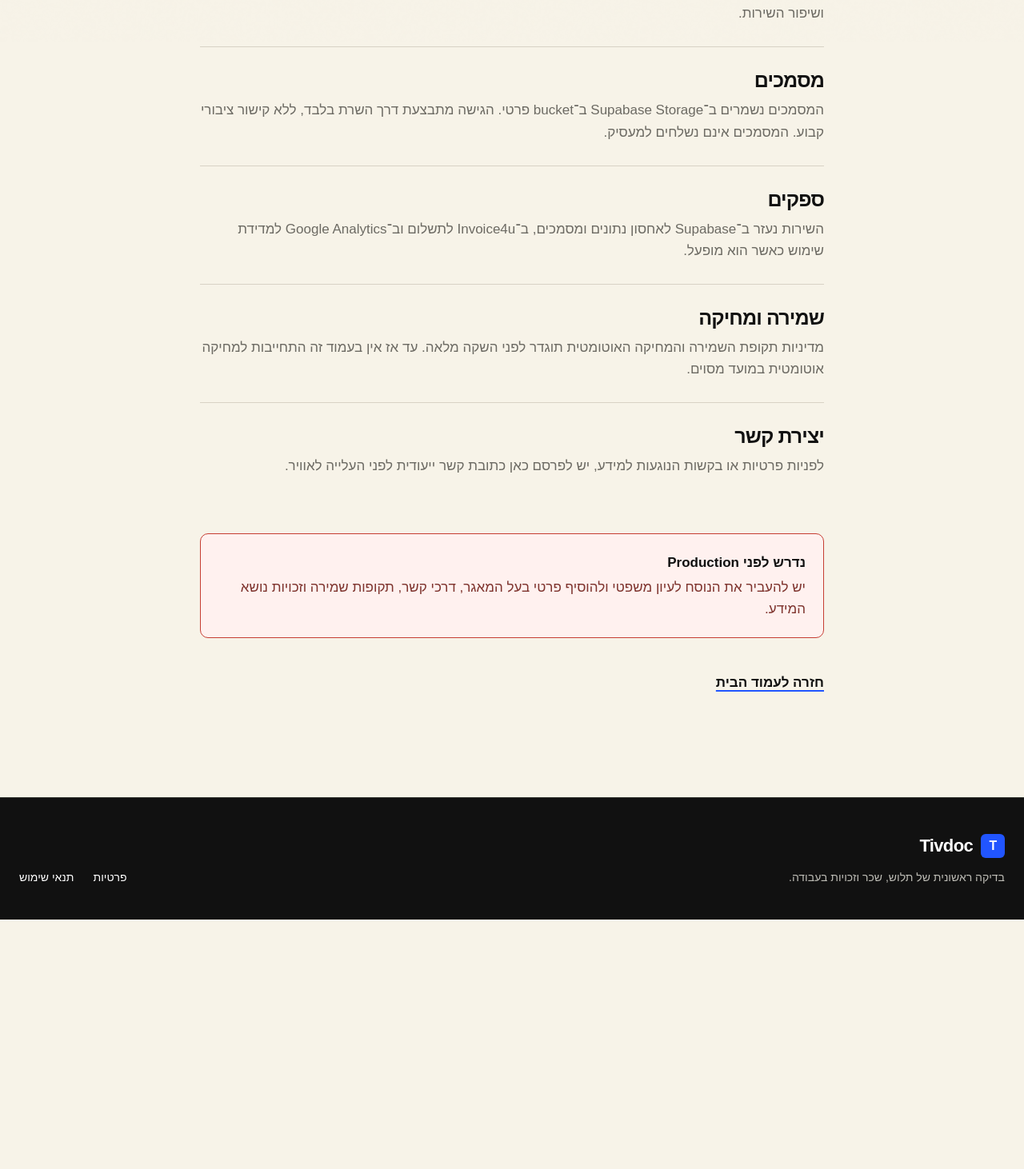
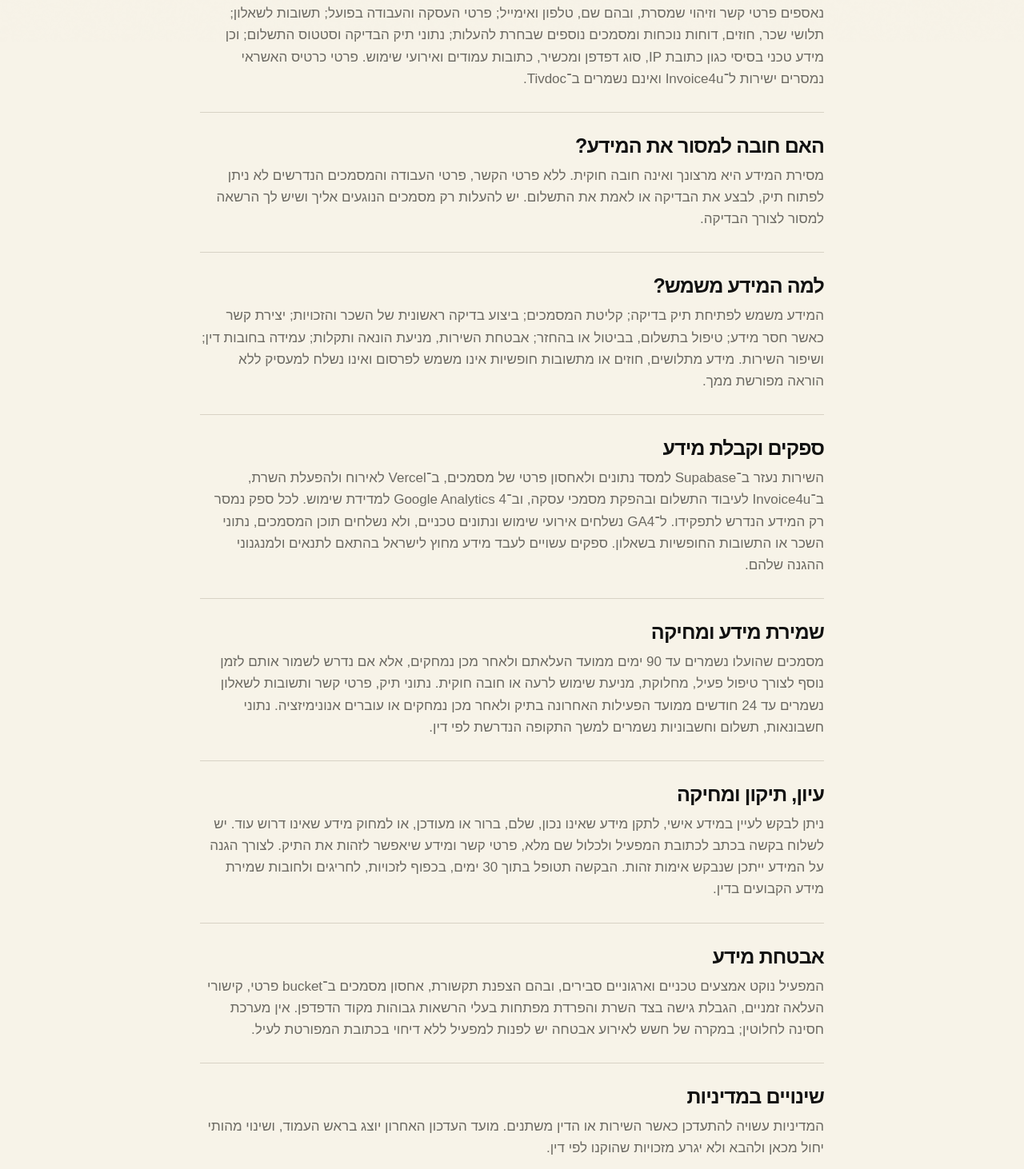
Before and after one commit to tivdoc/salary, a Next.js app: page /privacy in a window 1280 px wide. Shown: the part 748-2210 px from the top of the page at 80% size. Before the commit the page ends 1898 px from the top, so only its background shows below. Built offline with nearby package versions, Linux system fonts and the light colour scheme; no server answers; a web font is replaced by a local one.

Commit message:
Finalize legal pages and align payment price

```diff
--- a/src/app/page.tsx
+++ b/src/app/page.tsx
@@ -93,7 +93,7 @@
               <p>את התלוש הבא כבר תסתכל עליו אחרת.</p>
               <h2 id="final-title">תבדוק לפני התלוש הבא.</h2>
               <TrackedLink className="button button--primary button--large" href="/check" eventName="start_check">
-                התחל בדיקה — 9.90 ₪
+                התחל בדיקה — 9.99 ₪
               </TrackedLink>
               <span>תלוש אחד מספיק כדי להתחיל.</span>
             </div>
--- a/src/app/privacy/page.tsx
+++ b/src/app/privacy/page.tsx
@@ -11,16 +11,107 @@
       <SiteHeader />
       <main id="main-content" className="legal-page">
         <div className="legal-shell">
-          <p className="mono legal-page__label">מדיניות פרטיות</p>
+          <p className="mono legal-page__label">מדיניות פרטיות · עודכן ביום 22.8.2026</p>
           <h1>הפרטים והמסמכים שלך משמשים לבדיקה.</h1>
-          <p className="legal-page__lead">עמוד זה הוא מבנה ראשוני למדיניות הפרטיות של Tivdoc לקראת השלמת נוסח משפטי מלא.</p>
-          <section><h2>איזה מידע נאסף?</h2><p>פרטי קשר, מידע על ההעסקה והעבודה בפועל, תלושי שכר ומסמכים שתבחר להעלות, וכן מידע טכני בסיסי הנדרש להפעלת השירות ולמדידת השימוש בו.</p></section>
-          <section><h2>למה המידע משמש?</h2><p>לפתיחת תיק בדיקה, בחינת המסמכים והפרטים שסופקו, יצירת קשר במקרה שנדרש מידע נוסף, טיפול בתשלום ושיפור השירות.</p></section>
-          <section><h2>מסמכים</h2><p>המסמכים נשמרים ב־Supabase Storage ב־bucket פרטי. הגישה מתבצעת דרך השרת בלבד, ללא קישור ציבורי קבוע. המסמכים אינם נשלחים למעסיק.</p></section>
-          <section><h2>ספקים</h2><p>השירות נעזר ב־Supabase לאחסון נתונים ומסמכים, ב־Invoice4u לתשלום וב־Google Analytics למדידת שימוש כאשר הוא מופעל.</p></section>
-          <section><h2>שמירה ומחיקה</h2><p>מדיניות תקופת השמירה והמחיקה האוטומטית תוגדר לפני השקה מלאה. עד אז אין בעמוד זה התחייבות למחיקה אוטומטית במועד מסוים.</p></section>
-          <section><h2>יצירת קשר</h2><p>לפניות פרטיות או בקשות הנוגעות למידע, יש לפרסם כאן כתובת קשר ייעודית לפני העלייה לאוויר.</p></section>
-          <div className="legal-notice"><b>נדרש לפני Production</b><p>יש להעביר את הנוסח לעיון משפטי ולהוסיף פרטי בעל המאגר, דרכי קשר, תקופות שמירה וזכויות נושא המידע.</p></div>
+          <p className="legal-page__lead">
+            מדיניות זו מסבירה איזה מידע נאסף בשירות Tivdoc, למה הוא נדרש, עם מי הוא
+            משותף, לכמה זמן הוא נשמר ואיך אפשר לבקש לעיין בו, לתקן אותו או למחוק אותו.
+          </p>
+
+          <section>
+            <h2>מי מפעיל את השירות?</h2>
+            <p>
+              Tivdoc מופעל על ידי תקראלוקס, ח״פ 317067916, מרחוב אורן 4, נשר
+              (להלן: „המפעיל”). המפעיל הוא בעל השליטה במידע שנמסר במסגרת השירות.
+              לפניות פרטיות, עיון, תיקון או מחיקה ניתן לפנות בכתב לכתובת זו ולציין על
+              המעטפה „Tivdoc — פרטיות”.
+            </p>
+          </section>
+
+          <section>
+            <h2>איזה מידע נאסף?</h2>
+            <p>
+              נאספים פרטי קשר וזיהוי שמסרת, ובהם שם, טלפון ואימייל; פרטי העסקה
+              והעבודה בפועל; תשובות לשאלון; תלושי שכר, חוזים, דוחות נוכחות ומסמכים
+              נוספים שבחרת להעלות; נתוני תיק הבדיקה וסטטוס התשלום; וכן מידע טכני
+              בסיסי כגון כתובת IP, סוג דפדפן ומכשיר, כתובות עמודים ואירועי שימוש.
+              פרטי כרטיס האשראי נמסרים ישירות ל־Invoice4u ואינם נשמרים ב־Tivdoc.
+            </p>
+          </section>
+
+          <section>
+            <h2>האם חובה למסור את המידע?</h2>
+            <p>
+              מסירת המידע היא מרצונך ואינה חובה חוקית. ללא פרטי הקשר, פרטי העבודה
+              והמסמכים הנדרשים לא ניתן לפתוח תיק, לבצע את הבדיקה או לאמת את התשלום.
+              יש להעלות רק מסמכים הנוגעים אליך ושיש לך הרשאה למסור לצורך הבדיקה.
+            </p>
+          </section>
+
+          <section>
+            <h2>למה המידע משמש?</h2>
+            <p>
+              המידע משמש לפתיחת תיק בדיקה; קליטת המסמכים; ביצוע בדיקה ראשונית של
+              השכר והזכויות; יצירת קשר כאשר חסר מידע; טיפול בתשלום, בביטול או בהחזר;
+              אבטחת השירות, מניעת הונאה ותקלות; עמידה בחובות דין; ושיפור השירות.
+              מידע מתלושים, חוזים או מתשובות חופשיות אינו משמש לפרסום ואינו נשלח
+              למעסיק ללא הוראה מפורשת ממך.
+            </p>
+          </section>
+
+          <section>
+            <h2>ספקים וקבלת מידע</h2>
+            <p>
+              השירות נעזר ב־Supabase למסד נתונים ולאחסון פרטי של מסמכים, ב־Vercel
+              לאירוח ולהפעלת השרת, ב־Invoice4u לעיבוד התשלום ובהפקת מסמכי עסקה,
+              וב־Google Analytics 4 למדידת שימוש. לכל ספק נמסר רק המידע הנדרש לתפקידו.
+              ל־GA4 נשלחים אירועי שימוש ונתונים טכניים, ולא נשלחים תוכן המסמכים,
+              נתוני השכר או התשובות החופשיות בשאלון. ספקים עשויים לעבד מידע מחוץ
+              לישראל בהתאם לתנאים ולמנגנוני ההגנה שלהם.
+            </p>
+          </section>
+
+          <section>
+            <h2>שמירת מידע ומחיקה</h2>
+            <p>
+              מסמכים שהועלו נשמרים עד 90 ימים ממועד העלאתם ולאחר מכן נמחקים, אלא אם
+              נדרש לשמור אותם לזמן נוסף לצורך טיפול פעיל, מחלוקת, מניעת שימוש לרעה או
+              חובה חוקית. נתוני תיק, פרטי קשר ותשובות לשאלון נשמרים עד 24 חודשים
+              ממועד הפעילות האחרונה בתיק ולאחר מכן נמחקים או עוברים אנונימיזציה.
+              נתוני חשבונאות, תשלום וחשבוניות נשמרים למשך התקופה הנדרשת לפי דין.
+            </p>
+          </section>
+
+          <section>
+            <h2>עיון, תיקון ומחיקה</h2>
+            <p>
+              ניתן לבקש לעיין במידע אישי, לתקן מידע שאינו נכון, שלם, ברור או מעודכן,
+              או למחוק מידע שאינו דרוש עוד. יש לשלוח בקשה בכתב לכתובת המפעיל ולכלול
+              שם מלא, פרטי קשר ומידע שיאפשר לזהות את התיק. לצורך הגנה על המידע ייתכן
+              שנבקש אימות זהות. הבקשה תטופל בתוך 30 ימים, בכפוף לזכויות, לחריגים
+              ולחובות שמירת מידע הקבועים בדין.
+            </p>
+          </section>
+
+          <section>
+            <h2>אבטחת מידע</h2>
+            <p>
+              המפעיל נוקט אמצעים טכניים וארגוניים סבירים, ובהם הצפנת תקשורת, אחסון
+              מסמכים ב־bucket פרטי, קישורי העלאה זמניים, הגבלת גישה בצד השרת והפרדת
+              מפתחות בעלי הרשאות גבוהות מקוד הדפדפן. אין מערכת חסינה לחלוטין; במקרה
+              של חשש לאירוע אבטחה יש לפנות למפעיל ללא דיחוי בכתובת המפורטת לעיל.
+            </p>
+          </section>
+
+          <section>
+            <h2>שינויים במדיניות</h2>
+            <p>
+              המדיניות עשויה להתעדכן כאשר השירות או הדין משתנים. מועד העדכון האחרון
+              יוצג בראש העמוד, ושינוי מהותי יחול מכאן ולהבא ולא יגרע מזכויות שהוקנו
+              לפי דין.
+            </p>
+          </section>
+
           <Link className="text-link" href="/">חזרה לעמוד הבית</Link>
         </div>
       </main>
--- a/src/components/check/check-header.tsx
+++ b/src/components/check/check-header.tsx
@@ -21,7 +21,7 @@
           <span className="wordmark__mark" aria-hidden="true">T</span>
           Tivdoc
         </Link>
-        <span className="check-header__price mono">9.90 ₪</span>
+        <span className="check-header__price mono">9.99 ₪</span>
       </div>
       <div className="check-shell check-progress" aria-label={`שלב ${current + 1} מתוך ${steps.length}`}>
         {steps.map((step, index) => (
--- a/src/components/check/payment-handoff.tsx
+++ b/src/components/check/payment-handoff.tsx
@@ -15,7 +15,7 @@
       const response = await fetch("/api/payments/start", { method: "POST" });
       const result = await response.json();
       if (!response.ok) throw new Error(result.error || "פתיחת התשלום נכשלה");
-      trackEvent("payment_started", { value: 9.9, currency: "ILS" });
+      trackEvent("payment_started", { value: 9.99, currency: "ILS" });
       window.location.assign(result.url);
     } catch (caught) {
       setError(caught instanceof Error ? caught.message : "לא הצלחנו לפתוח את עמוד התשלום");
@@ -27,13 +27,13 @@
     <div className="payment-card">
       <div className="check-page-heading"><span className="mono">תשלום</span><h1>הבדיקה מוכנה להתחיל.</h1><p>עוד רגע עוברים לעמוד התשלום המאובטח של Invoice4u.</p></div>
       <div className="payment-summary">
-        <div><span>בדיקה ראשונית של תלוש ושכר</span><b className="mono">9.90 ₪</b></div>
+        <div><span>בדיקה ראשונית של תלוש ושכר</span><b className="mono">9.99 ₪</b></div>
         <ul>
           <li><CheckCircle weight="fill" aria-hidden="true" /> זיהוי חריגות אפשריות</li>
           <li><CheckCircle weight="fill" aria-hidden="true" /> בחינה מול הפרטים שמסרת</li>
           <li><CheckCircle weight="fill" aria-hidden="true" /> הערכת פערים אפשריים</li>
         </ul>
-        <div className="payment-summary__total"><span>סה״כ לתשלום</span><strong className="mono">9.90 ₪</strong></div>
+        <div className="payment-summary__total"><span>סה״כ לתשלום</span><strong className="mono">9.99 ₪</strong></div>
       </div>
       <div className="payment-security"><LockKey weight="duotone" aria-hidden="true" /><span>פרטי התשלום מוזנים ב־Invoice4u ואינם נשמרים ב־Tivdoc.</span></div>
       {error && <div className="form-error" role="alert">{error}</div>}
--- a/src/components/check/received-status.tsx
+++ b/src/components/check/received-status.tsx
@@ -34,7 +34,7 @@
         setError("");
         if (result.paymentVerified && !paymentTracked.current) {
           paymentTracked.current = true;
-          trackEvent("payment_completed", { value: 9.9, currency: "ILS" });
+          trackEvent("payment_completed", { value: 9.99, currency: "ILS" });
         }
         if (!result.paymentVerified && attempts < 8) {
           timer = setTimeout(load, 4_000);
--- a/src/components/landing/faq.tsx
+++ b/src/components/landing/faq.tsx
@@ -7,7 +7,7 @@
   ["כמה תלושים צריך?", "לבדיקה ראשונית אפשר להתחיל מתלוש אחד. במקרים מסוימים נבקש מסמכים נוספים."],
   ["מה קורה אם אין לי דוח שעות?", "אפשר לבצע בדיקה ראשונית לפי המידע שתמסור, אך רמת הוודאות עשויה להיות נמוכה יותר."],
   ["האם Tivdoc קובע שהמעסיק חייב לי כסף?", "לא. השירות מזהה פערים אפשריים ומבצע חישובים על בסיס המסמכים והמידע שסופקו."],
-  ["מה מקבלים ב־9.90 ₪?", "בדיקה ראשונית הכוללת זיהוי חריגות והערכת פערים אפשריים בהתאם למידע שנמסר."],
+  ["מה מקבלים ב־9.99 ₪?", "בדיקה ראשונית הכוללת זיהוי חריגות והערכת פערים אפשריים בהתאם למידע שנמסר."],
 ];
 
 export function Faq() {
--- a/src/components/landing/hero.tsx
+++ b/src/components/landing/hero.tsx
@@ -15,7 +15,7 @@
           </p>
           <div className="hero__actions">
             <TrackedLink className="button button--primary button--large" href="/check" eventName="start_check">
-              התחל בדיקה — 9.90 ₪
+              התחל בדיקה — 9.99 ₪
             </TrackedLink>
             <span>תלוש אחד מספיק כדי להתחיל • לוקח כמה דקות</span>
           </div>
--- a/src/lib/payment.ts
+++ b/src/lib/payment.ts
@@ -1,4 +1,4 @@
-export const INITIAL_CHECK_PRICE = 9.9;
+export const INITIAL_CHECK_PRICE = 9.99;
 export const INITIAL_CHECK_CURRENCY = "ILS";
 
 export interface PaymentHandoff {
```
Also changed, not shown: src/app/terms/page.tsx (+105 -8 lines).
